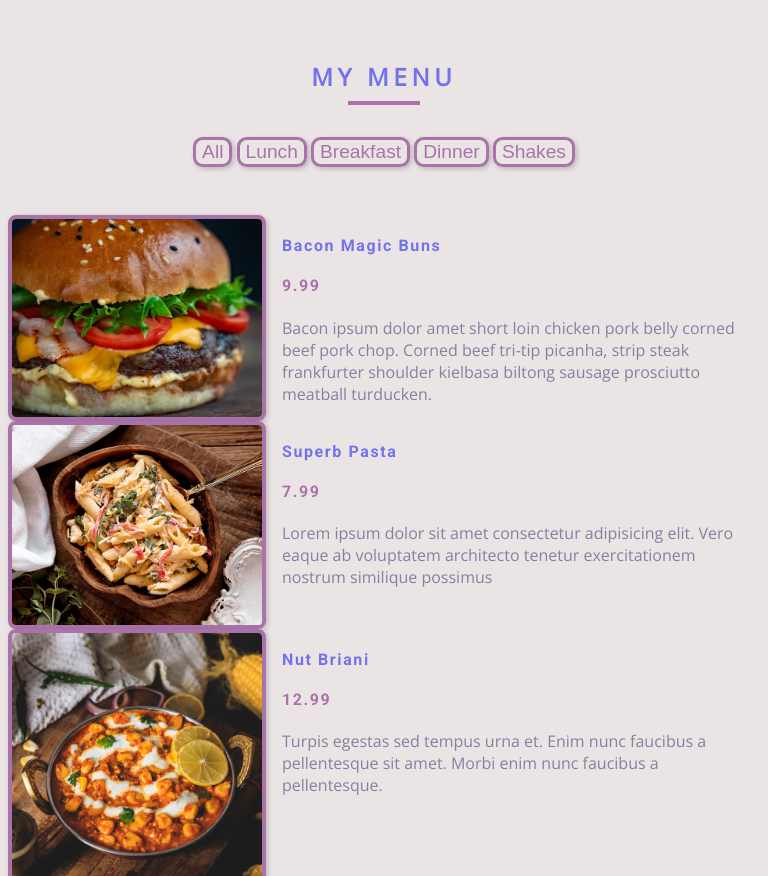
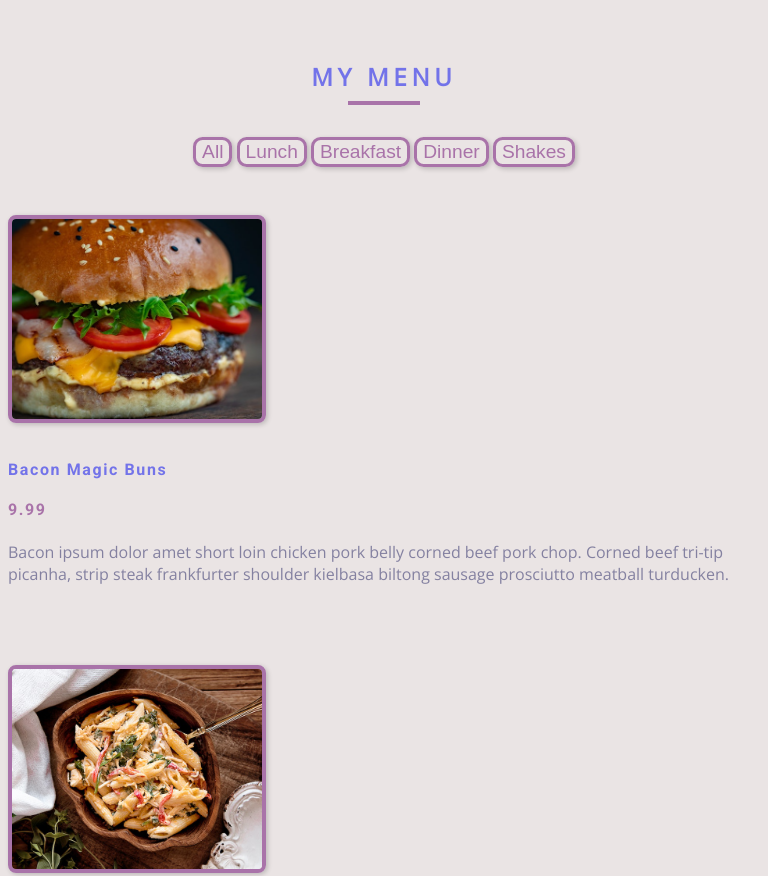
Before and after one commit to Batoru1/menu, a plain HTML site: page index.html in a window 768 px wide. Shown: the top 876 px of the page. Drawn offline with nearby package versions, Linux system fonts and the light colour scheme.

Commit message:
some styling added

```diff
--- a/styles.css
+++ b/styles.css
@@ -19,12 +19,36 @@ h2 {
 }
 
 .photo {
-  width: 250px;
-  height: auto;
   border: 0.3em solid rgb(169, 115, 169);
   border-radius: 0.5em;
   box-shadow: 0.1em 0.1em 0.3em rgba(0, 0, 0, 0.2);
-  object-fit: cover;
+  object-fit: cover; /*so pictures dont loose img quality*/
+  /* margin-top: 4vh; */
+}
+
+/* Styles for full-size layout */
+.section-center {
+  display: grid;
+  grid-template-columns: repeat(2, 1fr);
+  gap: 4rem;
+}
+
+/* Styles for smaller screens */
+@media (max-width: 768px) {
+  .section-center {
+    grid-template-columns: 1fr;
+  }
+  .photo {
+    width: 250px;
+    height: 200px;
+  }
+}
+
+@media (min-width: 768px) {
+  .photo {
+    width: 250px;
+    height: 200px;
+  }
 }
 
 /* to move title and btns to center */
@@ -37,6 +61,12 @@ h2 {
 .menu-item {
   display: flex;
   gap: 1rem;
+  flex-wrap: wrap; /* Allow items to wrap to the next line */
+}
+
+.item-text {
+  opacity: 0.5;
+  color: rgb(32, 32, 95);
 }
 
 .underline {
@@ -81,8 +111,3 @@ h2 {
 .price {
   color: rgb(169, 115, 169);
 }
-
-.item-text {
-  opacity: 0.5;
-  color: rgb(32, 32, 95);
-}
```
